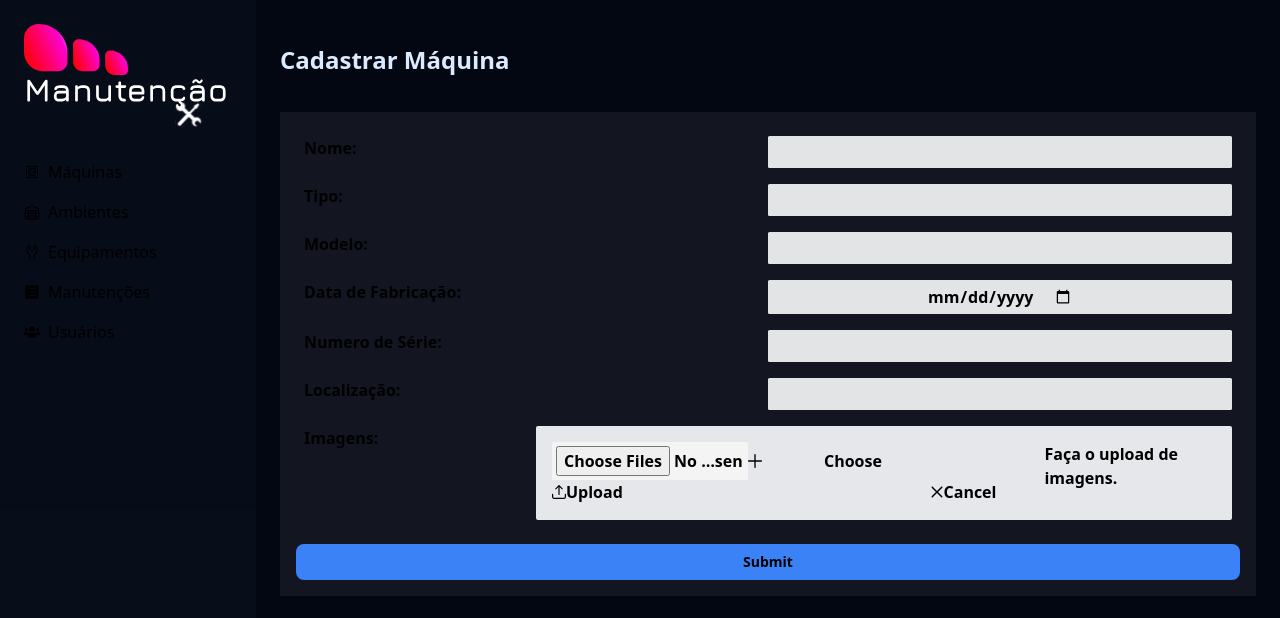
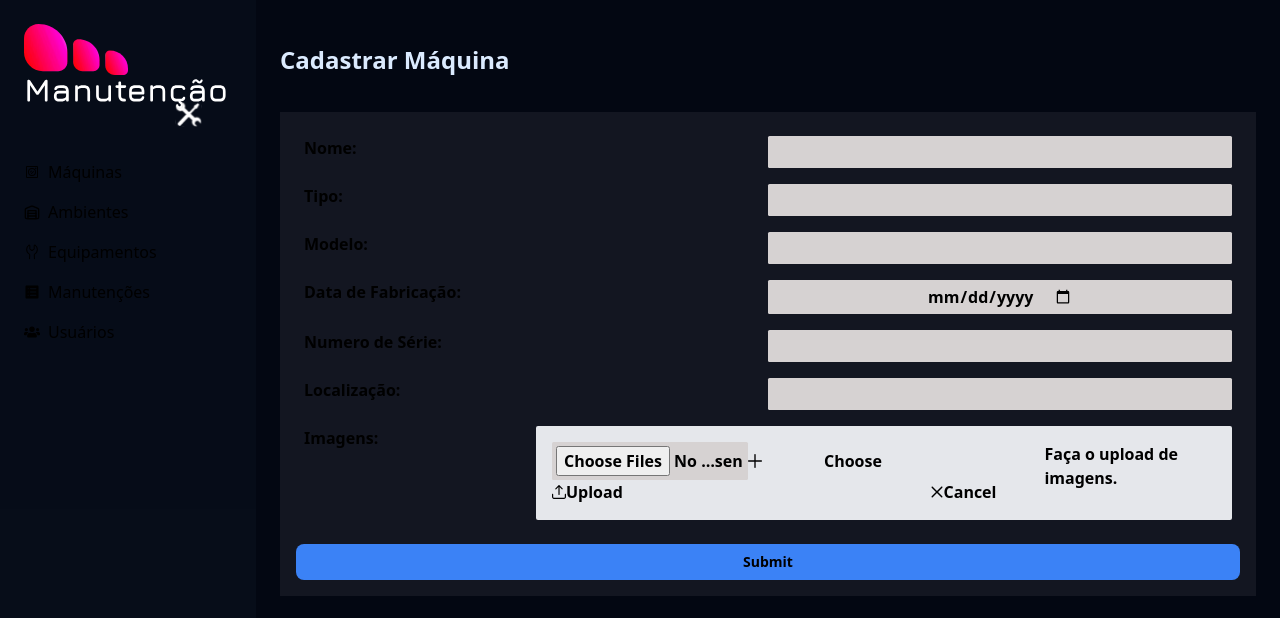
Before and after one commit to AnaJuliaMM/maintenance_web, a Next.js app in the folder frontend/: page /machines/register in a window 1280 px wide. Shown: the top 618 px of the page. Built offline with nearby package versions, Linux system fonts and the light colour scheme.

Commit message:
style: set fileUpload prime react componet text white

```diff
--- a/frontend/src/app/globals.css
+++ b/frontend/src/app/globals.css
@@ -46,7 +46,6 @@ body {
   }
 
   /* FileUpload (from PrimeReact) */
-
   .file-upload > div > span,
   .file-upload > div > button {
     display: flex;
@@ -54,6 +53,7 @@ body {
     margin: 0.5rem;
     padding: 0.5rem 1rem;
     border-radius: 0.5rem;
+    color: #f0f8ff;
   }
   .file-upload > div > button {
     background-color: #ff0060;
@@ -67,9 +67,9 @@ body {
     border-radius: 0.5rem;
     padding: 1rem 0.5rem;
     background-color: rgba(195, 195, 195, 0.474);
+  }
 
   /*  Register Form*/
-  }
   .register-form {
     display: flex;
     width: 100%;
@@ -89,7 +89,7 @@ body {
     padding: .25rem;
     width: 50%;
     color: black;
-    background-color: rgba(246, 246, 246, 0.922);
+    background-color: rgb(214, 210, 210);
     border-radius: .1rem;
   }
 }
```
